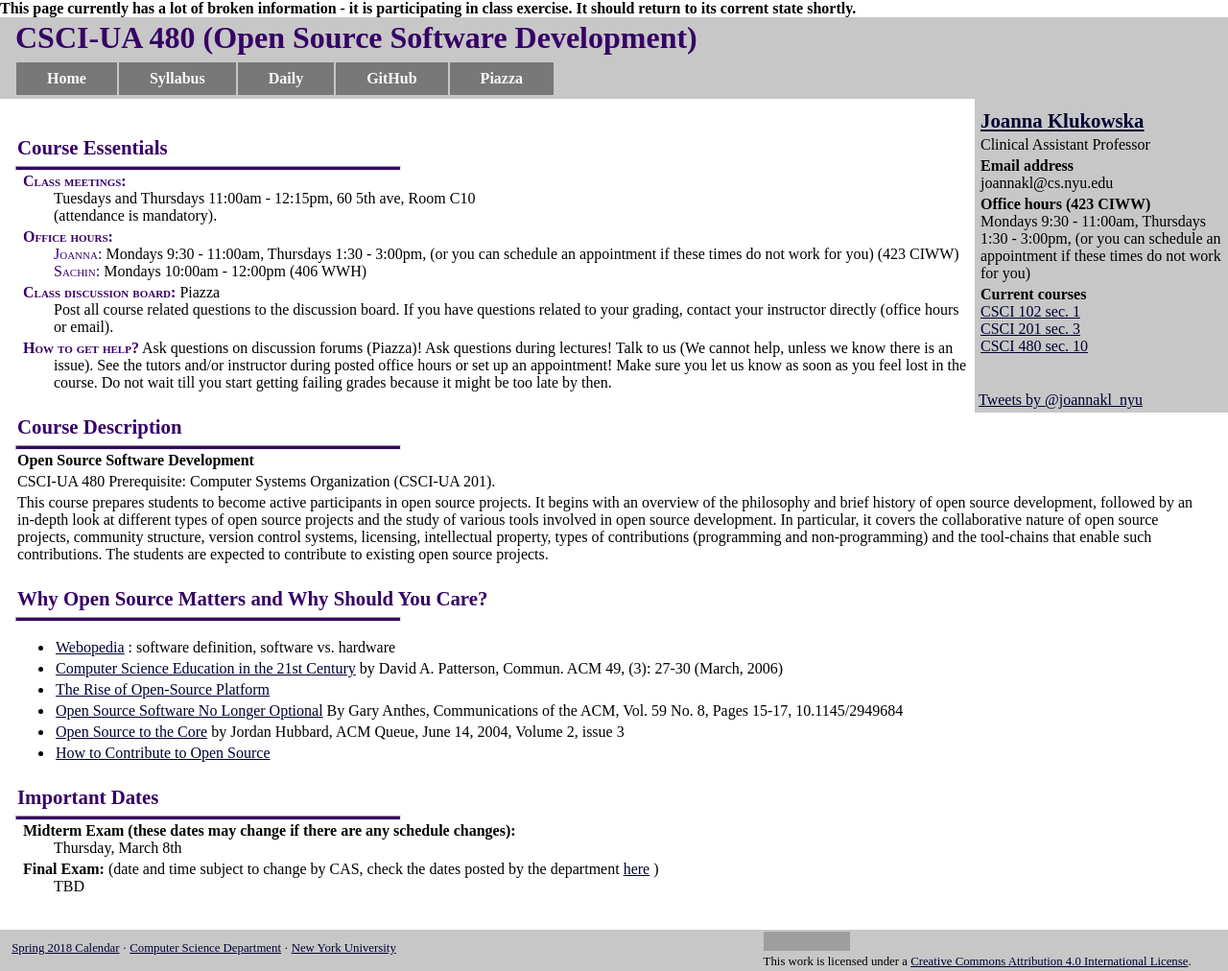
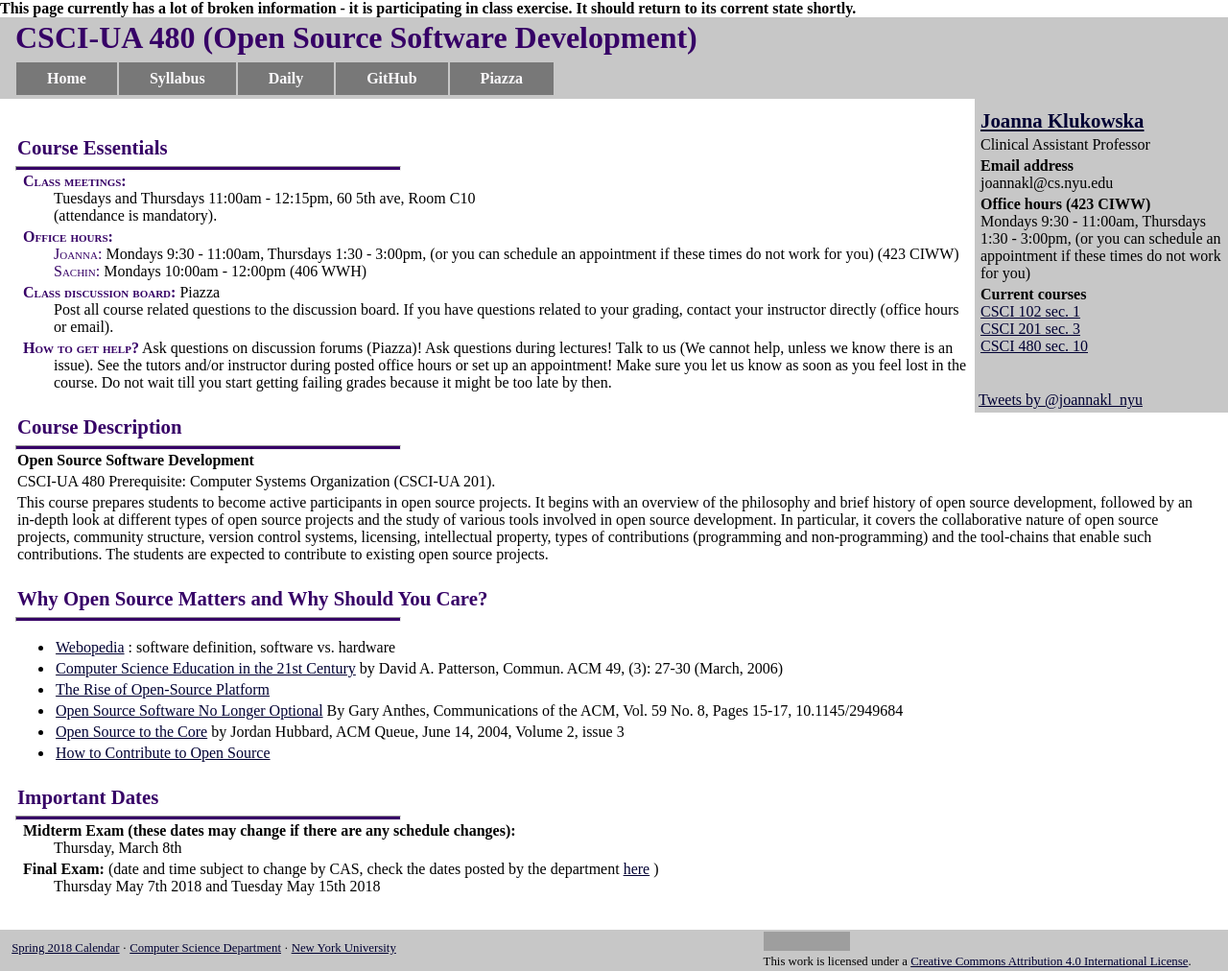
Before and after one commit to joannakl/cs480_s18, a Jekyll site: the page built from index.markdown, in a window 1280 px wide. Shown: the whole page at 96% size. Built offline with Jekyll 4.4.1, drawn with Linux system fonts in a browser that asks for light colours; comment, search, counter and statistics services are not loaded; grey boxes are pictures that could not be loaded.

Commit message:
fixed Natalie's problem

```diff
--- a/_config.yml
+++ b/_config.yml
@@ -44,7 +44,7 @@ current_course3_title: "CSCI 480 sec. 10"
 current_course3_link: "https://joannakl.github.io/cs480_s18/"
 
 midterm_exam_date: "Thursday, March 8th"
-final_exam_date: "TBD"
+final_exam_date: "Thursday May 7th 2018 and Tuesday May 15th 2018"
 final_exams_link: "http://cs.nyu.edu/dynamic/courses/exams/"
 
 piazza_site: https://piazza.com/
```
